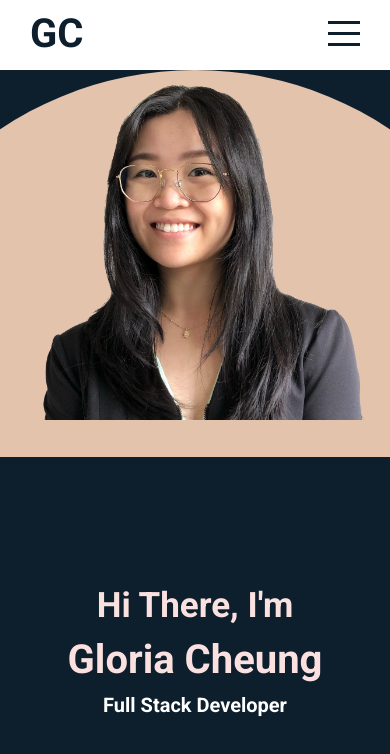
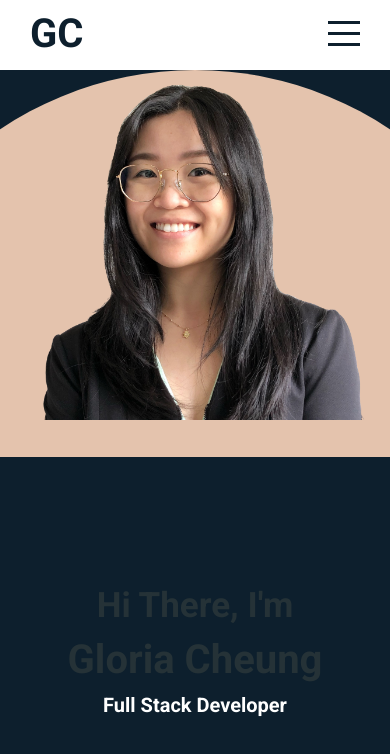
Before and after one commit to gloria-cheung/portfolio, a React (Create React App) app: page / in a window 390 px wide. Shown: the top 754 px of the page. Built offline with nearby package versions, Linux system fonts and the light colour scheme.

Commit message:
change colors and add another breakpoint for responsive design

```diff
--- a/src/global.scss
+++ b/src/global.scss
@@ -1,10 +1,17 @@
 $mainColor: #0d1f2d;
 $secondColor: #546a7b;
 $thirdColor: #9ea3b0;
-$forthColor: #fae1df;
+$forthColor: #253237;
 $fifthColor: #e4c3ad;
 
 $width: 768px;
+$width2: 1200px;
+
+@mixin tablet {
+  @media (max-width: #{$width2}) {
+    @content
+  }
+}
 
 @mixin mobile {
   @media (max-width: #{$width}) {
```
